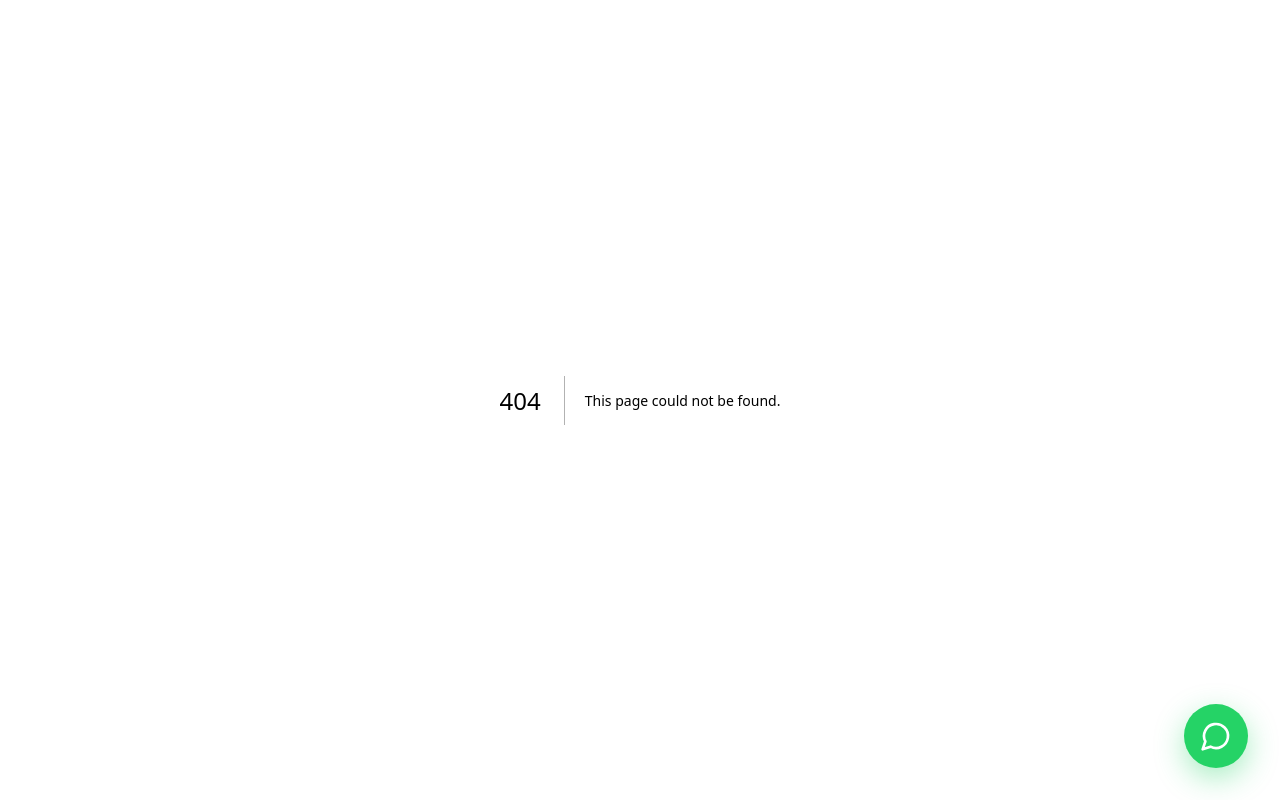
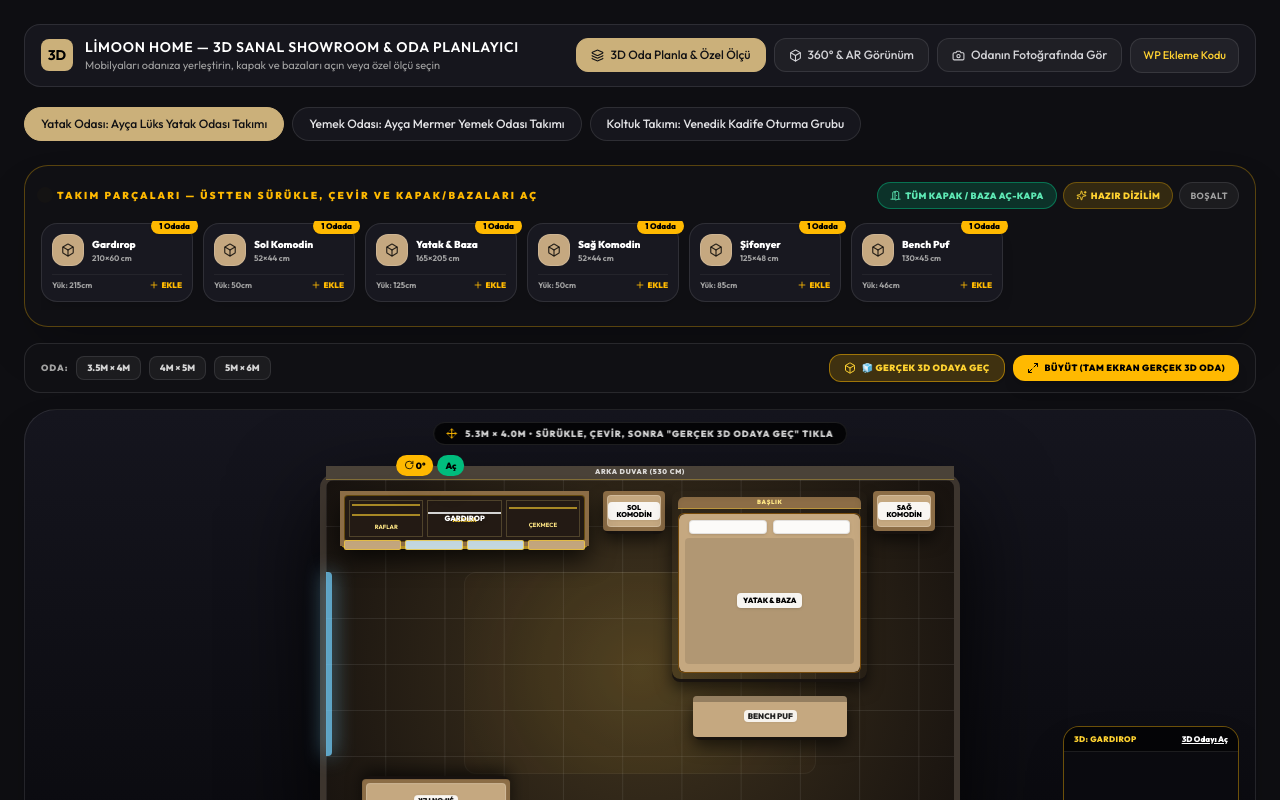
Before and after one commit to xemrex1999-max/qiens-home, a Next.js app: page /embed/showroom in a window 1280 px wide. Before the commit this address had no page. Shown: the top 800 px of the page. Built offline with nearby package versions, Linux system fonts and the light colour scheme; no server answers.

Commit message:
feat: add white-label /embed/showroom route for WordPress iframe embedding (Limoon Home)

```diff
--- /dev/null
+++ b/src/app/embed/showroom/page.tsx
@@ -0,0 +1,182 @@
+"use client";
+
+import React, { useState, useEffect } from 'react';
+import { Box, Layers, Camera, Copy, Check } from 'lucide-react';
+import { SHARED_DEMO_PRODUCTS, DemoProduct } from '@/data/demoThemes';
+import ShowroomRoomPlanner from '@/components/showroom/ShowroomRoomPlanner';
+import AIRoomVisualizer from '@/components/shared/AIRoomVisualizer';
+
+export default function EmbedShowroomPage() {
+  const [firma, setFirma] = useState<string>('LİMOON HOME');
+  const [activeProduct, setActiveProduct] = useState<DemoProduct>(SHARED_DEMO_PRODUCTS[0]);
+  const [activeColor, setActiveColor] = useState<string>('Doğal Meşe');
+  const [tab, setTab] = useState<'planner' | '360' | 'ai-room'>('planner');
+  const [showCode, setShowCode] = useState<boolean>(false);
+  const [copied, setCopied] = useState<boolean>(false);
+
+  useEffect(() => {
+    if (typeof window !== 'undefined') {
+      const params = new URLSearchParams(window.location.search);
+      const f = params.get('firma')?.trim();
+      if (f) setFirma(f.slice(0, 48).toUpperCase());
+      if (params.get(' helper') === '1' || params.get('kod') === '1') {
+        setShowCode(true);
+      }
+      if (!window.customElements?.get('model-viewer')) {
+        const existing = document.querySelector('script[src*="model-viewer"]');
+        if (!existing) {
+          const s = document.createElement('script');
+          s.type = 'module';
+          s.src = '/scripts/model-viewer.min.js';
+          document.head.appendChild(s);
+        }
+      }
+    }
+  }, []);
+
+  const embedCode = `<!-- ${firma} 3D Sanal Showroom & Oda Planlayıcı (WordPress Özel HTML Bloğuna Yapıştırın) -->
+<div style="width:100%;max-width:1280px;margin:24px auto;border-radius:24px;overflow:hidden;box-shadow:0 20px 60px rgba(0,0,0,0.18);">
+  <iframe
+    src="https://qiens-home.vercel.app/embed/showroom?firma=${encodeURIComponent(firma)}"
+    style="width:100%;height:780px;border:0;"
+    allow="camera; xr-spatial-tracking; fullscreen"
+    loading="lazy"
+  ></iframe>
+</div>`;
+
+  const copyEmbed = () => {
+    navigator.clipboard?.writeText(embedCode);
+    setCopied(true);
+    setTimeout(() => setCopied(false), 2000);
+  };
+
+  return (
+    <div className="min-h-screen bg-[#0e0e12] text-white p-3 sm:p-6 space-y-5">
+      {/* Top White-Label Studio Bar */}
+      <div className="max-w-7xl mx-auto bg-[#16161d] border border-white/10 rounded-2xl px-4 py-3 flex flex-wrap items-center justify-between gap-3">
+        <div className="flex items-center gap-3">
+          <div className="w-8 h-8 rounded-lg bg-[#cbb07a] text-black font-bold text-sm flex items-center justify-center">
+            3D
+          </div>
+          <div>
+            <div className="text-xs sm:text-sm font-semibold tracking-wider uppercase text-white">
+              {firma} — 3D Sanal Showroom &amp; Oda Planlayıcı
+            </div>
+            <div className="text-[11px] text-neutral-400">
+              Mobilyaları odanıza yerleştirin, kapak ve bazaları açın veya özel ölçü seçin
+            </div>
+          </div>
+        </div>
+
+        <div className="flex flex-wrap items-center gap-2">
+          {[
+            { id: 'planner', label: '3D Oda Planla & Özel Ölçü', icon: <Layers size={13} /> },
+            { id: '360', label: '360° & AR Görünüm', icon: <Box size={13} /> },
+            { id: 'ai-room', label: 'Odanın Fotoğrafında Gör', icon: <Camera size={13} /> },
+          ].map((item) => (
+            <button
+              key={item.id}
+              type="button"
+              onClick={() => setTab(item.id as any)}
+              className="px-3.5 py-2 rounded-xl text-xs font-medium flex items-center gap-1.5 transition-all cursor-pointer border"
+              style={
+                tab === item.id
+                  ? { backgroundColor: '#cbb07a', color: '#111114', borderColor: '#cbb07a' }
+                  : { backgroundColor: 'rgba(255,255,255,0.04)', color: '#d4d4d8', borderColor: 'rgba(255,255,255,0.1)' }
+              }
+            >
+              {item.icon} {item.label}
+            </button>
+          ))}
+
+          <button
+            type="button"
+            onClick={() => setShowCode(!showCode)}
+            className="px-3 py-2 rounded-xl text-[11px] font-medium bg-white/5 hover:bg-white/10 border border-white/10 text-amber-300 cursor-pointer"
+          >
+            {showCode ? 'Kodu Gizle' : 'WP Ekleme Kodu'}
+          </button>
+        </div>
+      </div>
+
+      {/* Optional WordPress Copy-Paste Embed Snippet Drawer */}
+      {showCode && (
+        <div className="max-w-7xl mx-auto bg-[#16161d] border border-amber-400/35 rounded-2xl p-4 space-y-2.5">
+          <div className="flex items-center justify-between">
+            <span className="text-xs font-semibold text-amber-300">
+              WordPress / WooCommerce Sayfasına Yapıştırılacak Hazır Kod (`Özel HTML` Bloğu)
+            </span>
+            <button
+              type="button"
+              onClick={copyEmbed}
+              className="px-3 py-1.5 rounded-lg bg-amber-400 text-black text-xs font-semibold flex items-center gap-1.5 cursor-pointer"
+            >
+              {copied ? <Check size={13} /> : <Copy size={13} />}
+              {copied ? 'Kopyalandı!' : 'Kodu Kopyala'}
+            </button>
+          </div>
+          <pre className="p-3 rounded-xl bg-black/60 border border-white/10 text-[11px] text-neutral-200 overflow-x-auto">
+            {embedCode}
+          </pre>
+        </div>
+      )}
+
+      {/* Product Selector Strip */}
+      <div className="max-w-7xl mx-auto flex items-center gap-2 overflow-x-auto pb-1 no-scrollbar">
+        {SHARED_DEMO_PRODUCTS.slice(0, 3).map((p) => (
+          <button
+            key={p.id}
+            type="button"
+            onClick={() => { setActiveProduct(p); setActiveColor(p.colors[0].name); }}
+            className="px-4 py-2 rounded-full text-xs font-medium border transition-colors cursor-pointer whitespace-nowrap"
+            style={
+              activeProduct.id === p.id
+                ? { backgroundColor: '#cbb07a', color: '#111114', borderColor: '#cbb07a' }
+                : { backgroundColor: '#16161d', color: '#e4e4e7', borderColor: 'rgba(255,255,255,0.1)' }
+            }
+          >
+            {p.category}: {p.name}
+          </button>
+        ))}
+      </div>
+
+      {/* Main Content Area */}
+      <div className="max-w-7xl mx-auto">
+        {tab === 'planner' && (
+          <ShowroomRoomPlanner
+            selectedProduct={{
+              ...activeProduct,
+              threeDModelUrl: activeProduct.fullRoomModelUrl,
+            }}
+            selectedColor={activeColor}
+            onChangeColor={(c) => setActiveColor(c)}
+            onInspect3D={() => setTab('360')}
+            brandName={firma}
+          />
+        )}
+
+        {tab === '360' && (
+          <div className="relative h-[480px] sm:h-[560px] rounded-3xl bg-[#16161d] border border-white/10 overflow-hidden">
+            <model-viewer
+              src={activeProduct.fullRoomModelUrl}
+              alt={activeProduct.name}
+              camera-controls
+              auto-rotate
+              ar
+              ar-modes="webxr scene-viewer quick-look"
+              shadow-intensity="1.1"
+              exposure="1"
+              style={{ width: '100%', height: '100%', backgroundColor: 'transparent' } as any}
+            />
+          </div>
+        )}
+
+        {tab === 'ai-room' && (
+          <div className="-mx-3 sm:-mx-6 -my-6">
+            <AIRoomVisualizer brandName={firma} accentHex="#cbb07a" isDark={true} />
+          </div>
+        )}
+      </div>
+    </div>
+  );
+}
--- a/src/components/ui/WhatsAppButton.tsx
+++ b/src/components/ui/WhatsAppButton.tsx
@@ -12,7 +12,8 @@ const WhatsAppButton = () => {
         pathname?.startsWith("/vitrin") ||
         pathname?.startsWith("/ajans") ||
         pathname?.startsWith("/teklif-uret") ||
-        pathname?.startsWith("/reels-studyo")
+        pathname?.startsWith("/reels-studyo") ||
+        pathname?.startsWith("/embed")
     ) {
         return null
     }
```
